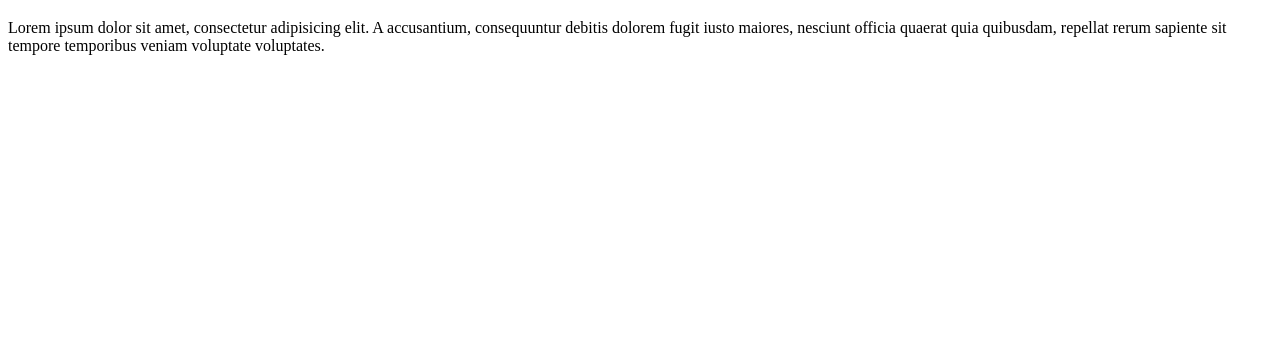
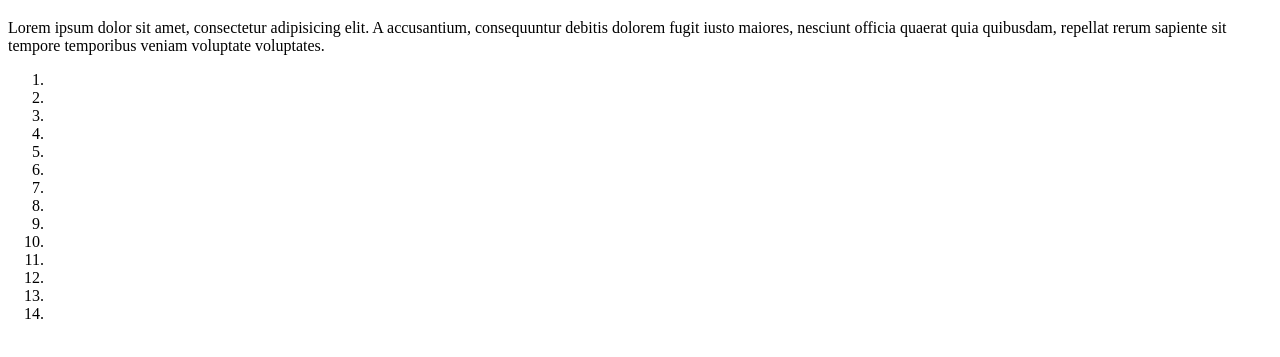
Before and after one commit to SerhiiTereshonkov/june-2021-incubator-git, a plain HTML site: page index.html in a window 1280 px wide. Shown: the part 61-418 px from the top of the page. Drawn offline with Linux system fonts and the light colour scheme.

Commit message:
add animals list

```diff
--- a/index.html
+++ b/index.html
@@ -11,5 +11,21 @@
         <span>Lorem ipsum dolor sit amet, consectetur adipisicing elit. A accusantium, consequuntur debitis dolorem fugit iusto maiores, nesciunt officia quaerat quia quibusdam, repellat rerum sapiente sit tempore temporibus veniam voluptate voluptates.</span>
     </p>
 </div>
+<ol>
+    <li></li>
+    <li></li>
+    <li></li>
+    <li></li>
+    <li></li>
+    <li></li>
+    <li></li>
+    <li></li>
+    <li></li>
+    <li></li>
+    <li></li>
+    <li></li>
+    <li></li>
+    <li></li>
+</ol>
 </body>
 </html>
```
